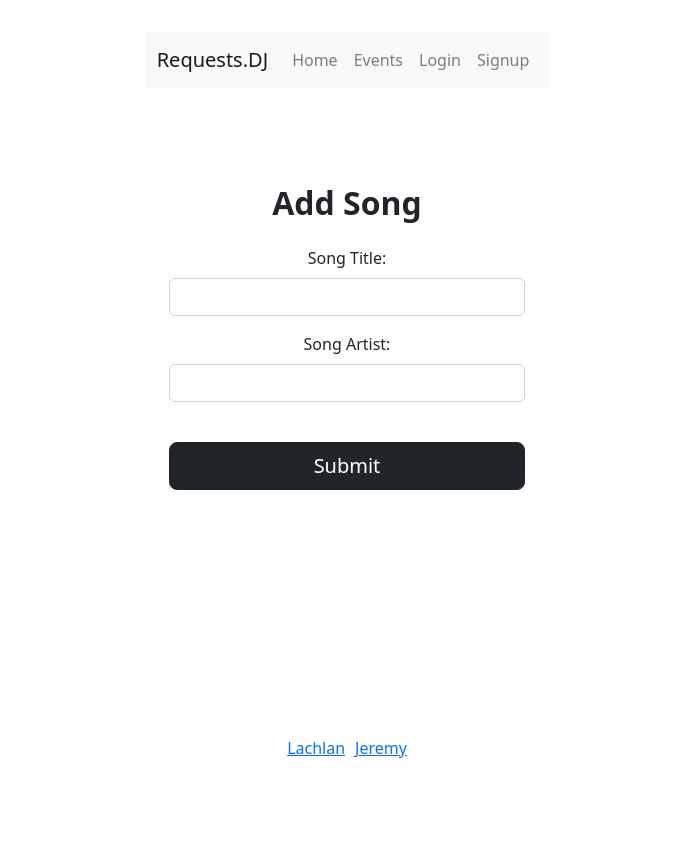
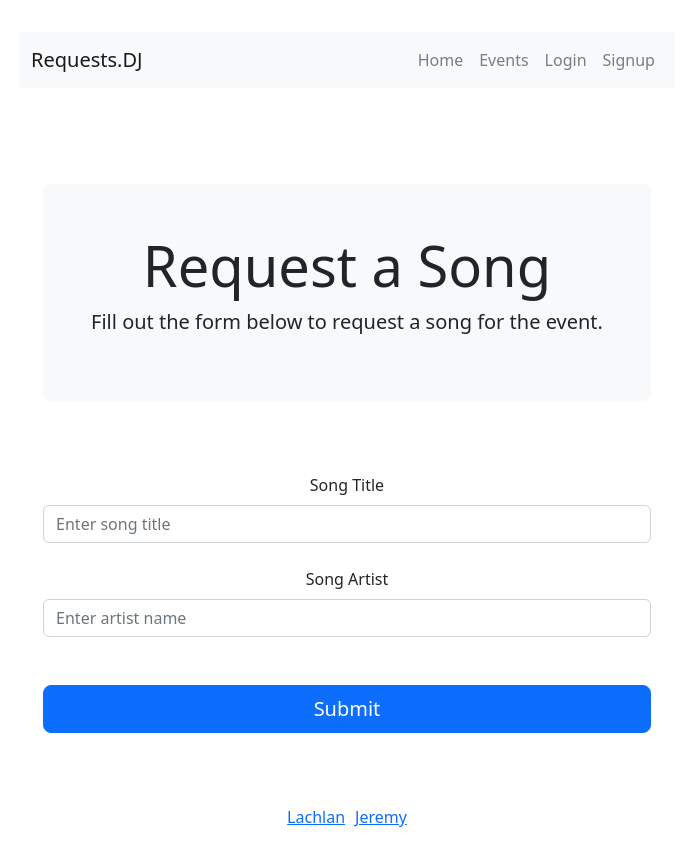
Before and after one commit to roughnut/requests-dj-v2, a React (Vite) app in the folder client/: page /events/1/add_song in a window 1280 px wide. Shown: the top 866 px of the page, without its empty margins (293-978 px from the left). Built offline with nearby package versions, Linux system fonts and the light colour scheme.

Commit message:
Added song request feature, still need to add upvoting.

```diff
--- a/client/src/components/AddSong.jsx
+++ b/client/src/components/AddSong.jsx
@@ -1,11 +1,26 @@
 import React, { useState } from 'react';
 import { useNavigate, useParams } from 'react-router-dom';
+import { useMutation } from '@apollo/client';
+import { ADD_SONG_REQUEST } from '../utils/mutations'; // Import your mutation
+import { Container, Row, Col, Form, Button } from 'react-bootstrap';
 
 const AddSong = () => {
   const [title, setTitle] = useState('');
   const [artist, setArtist] = useState('');
+  const [error, setError] = useState(null);
   const navigate = useNavigate();
-  const { id } = useParams();
+  const { id: eventId } = useParams(); // Get the event ID from the URL
+
+  const [addSongRequest, { loading }] = useMutation(ADD_SONG_REQUEST, {
+    onError: (error) => {
+      setError(error.message);
+      console.error('GraphQL error:', error);
+    },
+    onCompleted: () => {
+      navigate(`/events/${eventId}`);
+      window.location.reload();
+    },
+  });
 
   const handleSubmit = async (event) => {
     event.preventDefault();
@@ -16,55 +31,67 @@ const AddSong = () => {
     }
 
     try {
-      const response = await fetch(`/api/events/${id}/`, {
-        method: 'POST',
-        body: JSON.stringify({ title, artist }),
-        headers: { 'Content-Type': 'application/json' },
+      await addSongRequest({
+        variables: {
+          eventId,
+          title,
+          artist,
+        },
       });
-
-      if (response.ok) {
-        navigate(`/events/${id}`);
-      } else {
-        alert('Song request failed. Please try again later.');
-      }
-    } catch (error) {
-      console.error('Error:', error);
-      alert('Song request failed. Please try again later.');
+    } catch (err) {
+      setError('Song request failed. Please try again later.');
     }
   };
 
   return (
-    <div className="container mt-5">
-      <h2 className="text-center text-4xl font-weight-bold mb-4">Add Song</h2>
-      <form className="mx-auto" onSubmit={handleSubmit}>
-        <div className="mb-3">
-          <label htmlFor="event-title" className="form-label">Song Title:</label>
-          <input
+    <Container>
+      <Row className="my-5">
+        <Col>
+          <div className="p-5 mb-4 bg-light rounded-3">
+            <h1 className="display-4">Request a Song</h1>
+            <p className="lead">Fill out the form below to request a song for the event.</p>
+          </div>
+        </Col>
+      </Row>
+      <Row>
+        <Col>
+          <Form onSubmit={handleSubmit}>
+            <Form.Group className="mb-4">
+              <Form.Label htmlFor="song-title">Song Title</Form.Label>
+              <Form.Control
                 type="text"
                 id="song-title"
-            className="form-control"
-            value={name}
+                value={title}
                 onChange={(e) => setTitle(e.target.value)}
+                required
+                placeholder="Enter song title"
               />
-        </div>
-        <div className="mb-3">
-          <label htmlFor="event-desc" className="form-label">Song Artist:</label>
-          <input
+            </Form.Group>
+            <Form.Group className="mb-4">
+              <Form.Label htmlFor="song-artist">Song Artist</Form.Label>
+              <Form.Control
                 type="text"
                 id="song-artist"
-            className="form-control"
                 value={artist}
                 onChange={(e) => setArtist(e.target.value)}
+                required
+                placeholder="Enter artist name"
               />
-        </div>
-        <button
+            </Form.Group>
+            <Button
+              variant="primary"
               type="submit"
-          className="btn btn-dark btn-lg w-100 mt-4"
+              className="w-100 mt-4 py-2"
+              size="lg"
+              disabled={loading} // Disable button while loading
             >
-          Submit
-        </button>
-      </form>
-    </div>
+              {loading ? 'Submitting...' : 'Submit'}
+            </Button>
+            {error && <p className="text-danger mt-2">{error}</p>}
+          </Form>
+        </Col>
+      </Row>
+    </Container>
   );
 };
 
--- a/client/src/components/Song.jsx
+++ b/client/src/components/Song.jsx
@@ -1,27 +1,40 @@
 import React, { useState } from 'react';
 import { FaThumbsUp } from 'react-icons/fa';
+import { useMutation } from '@apollo/client';
+import { ADD_UPVOTE } from '../utils/mutations';
 
 const Song = ({ song, onUpvote }) => {
-  const [upvotes, setUpvotes] = useState(song.upvotes);
+  const [upvotes, setUpvotes] = useState(song.upvotes.length);
+  const [addUpvote, { loading, error }] = useMutation(ADD_UPVOTE);
 
-  const handleUpvote = () => {
-    onUpvote(song.id);
-    setUpvotes(upvotes + 1);
-    if (onUpvote) {
-        onUpvote(song.id); // Pass the song ID to the parent
+  const handleUpvote = async () => {
+    try {
+      await addUpvote({ variables: { songRequestId: song._id } });
+      setUpvotes(upvotes + 1); // Update upvote count optimistically
+      if (onUpvote) {
+        onUpvote(song._id); // Call parent handler if needed
       }
+    } catch (err) {
+      console.error('Error upvoting:', err);
+      alert('Failed to upvote. Please try again.');
+    }
   };
+  console.log('song:', song);
 
   return (
     <div className="border border-success p-3 rounded transition-shadow hover-shadow-sm m-2">
       <header className="h5 fw-bold text-dark">{song.title}</header>
       <p className="mb-1">Artist: {song.artist}</p>
-      <p className="mb-1">Requested by: {song.requestedBy}</p>
-      <p className="mb-1">E.ID: {song.eventId}</p>
-      <p className="mb-1">Votes: {upvotes}</p>
-      <button className="btn btn-dark" onClick={handleUpvote}>
-        <FaThumbsUp /> Upvote
+      <p className="mb-1">Requested by: {song.user.username}</p>
+      <p className="mb-1">Votes: {song.upvotes.length}</p>
+      <button
+        className="btn btn-dark"
+        onClick={handleUpvote}
+        disabled={loading} // Disable button while loading
+      >
+        <FaThumbsUp /> {loading ? 'Upvoting...' : 'Upvote'}
       </button>
+      {error && <p className="text-danger mt-2">Error upvoting song.</p>}
     </div>
   );
 };
--- a/client/src/components/SongsList.jsx
+++ b/client/src/components/SongsList.jsx
@@ -1,76 +1,52 @@
-import React, { useEffect, useState } from 'react';
+import React, { useState } from 'react';
+import { useQuery, useMutation } from '@apollo/client';
 import { useParams } from 'react-router-dom';
 import Song from './Song';
-import songData from '../utils/songData';
-
-// const SongsList = ({ eventId }) => {
-//   const [songs, setSongs] = useState([]);
-
-//   useEffect(() => {
-//     const fetchSongs = async () => {
-//       try {
-//         const response = await fetch(`/api/events/${eventId}/songs`);
-//         if (response.ok) {
-//           const data = await response.json();
-//           setSongs(data.songs);
-//         } else {
-//           console.error('Failed to fetch songs');
-//         }
-//       } catch (error) {
-//         console.error('Error fetching songs:', error);
-//       }
-//     };
-
-//     fetchSongs();
-//   }, [eventId]);
-
-//   const handleUpvote = async (songId) => {
-//     try {
-//       const response = await fetch(`/api/songs/${songId}/upvote`, {
-//         method: 'POST',
-//       });
-//       if (response.ok) {
-//         // Update song list or refresh the page if needed
-//       } else {
-//         console.error('Failed to upvote song');
-//       }
-//     } catch (error) {
-//       console.error('Error upvoting song:', error);
-//     }
-//   };
-
-//   return (
-//     <div>
-//       {songs.map((song) => (
-//         <Song key={song.id} song={song} onUpvote={handleUpvote} />
-//       ))}
-//     </div>
-//   );
-// };
+import { GET_SONG_REQUESTS } from '../utils/queries'; // Import your GraphQL query
+import { ADD_UPVOTE } from '../utils/mutations'; // Import a mutation for upvoting (if you have one)
 
 const SongsList = () => {
+  const { id: eventId } = useParams(); // Get the event ID from the URL
 
-  const { id: eventId } = useParams(); // Get the event ID from the URL
-  const [songs, setSongs] = useState(
-    songData.filter(song => song.eventId === parseInt(eventId)) // Filter songs by eventId
-  );
+  // Fetch songs from the server using the GET_SONG_REQUESTS query
+  const { loading, error, data } = useQuery(GET_SONG_REQUESTS, {
+    variables: { event: eventId },
+  });
 
-  const handleUpvote = (songId) => {
-    setSongs(songs.map(song =>
-      song.id === songId ? { ...song, upvotes: song.upvotes + 1 } : song
-    ));
+  // Optionally, use a mutation to handle upvotes
+  const [upvoteSong] = useMutation(ADD_UPVOTE);
+
+  const handleUpvote = async (songId) => {
+    try {
+      await upvoteSong({
+        variables: { id: songId },
+        refetchQueries: [{ query: GET_SONG_REQUESTS, variables: { event: eventId } }],
+      });
+    } catch (error) {
+      console.error('Error upvoting song:', error);
+    }
   };
 
+  if (loading) return <p>Loading songs...</p>;
+  if (error) return <p>Error loading songs: {error.message}</p>;
+
+  const songs = data?.songRequests || [];
+
+  console.log(songs);
 
   return (
     <div className="container mt-4">
       <h2>Songs List</h2>
       <div className="row">
-        {songs.map(song => (
-          <div className="col-12 mb-3" key={song.id}>
-            <Song song={song} onUpvote={handleUpvote}/>
-          </div>
-        ))}
+        {songs.length > 0 ? (
+          songs.map(song => (
+            <div className="col-12 mb-3" key={song._id}>
+              <Song key={song.id} song={song} onUpvote={handleUpvote} />
+            </div>
+          ))
+        ) : (
+          <p>No songs have been requested for this event yet.</p>
+        )}
       </div>
     </div>
   );
--- a/client/src/pages/EventPage.jsx
+++ b/client/src/pages/EventPage.jsx
@@ -1,12 +1,15 @@
 import React from 'react';
+import { useQuery } from '@apollo/client';
 import { useParams, useNavigate } from 'react-router-dom';
 import SongsList from '../components/SongsList';
-import { GET_EVENTS } from '../utils/queries';
+import { GET_SONG_REQUESTS } from '../utils/queries';
 
 const EventPage = () => {
   const { id } = useParams(); // Retrieve the event ID from the URL
   const navigate = useNavigate();
-  const { loading, error, data } = useQuery(GET_EVENTS);
+  const { loading, error, data } = useQuery(GET_SONG_REQUESTS, {
+    variables: { event: id},
+  });
 
   if (loading) return <p>Loading events...</p>;
   if (error) return <p>Error loadng events: {error.message}</p>;
@@ -17,10 +20,11 @@ const EventPage = () => {
 
   const event = data?.event;
 
+  console.log(event)
+
   return (
     <div>
       <h1 className="text-4xl font-bold text-custom-charcoal">Event Details</h1>
-      {/* Fetch and display event details here */}
       <button
             className="btn btn-dark m-2"
             onClick={handleSongAdd}
```
Also changed, not shown: 2 other files (tests, documents, lock files or other folders). Lines whose indentation alone changed are shown as unchanged.
